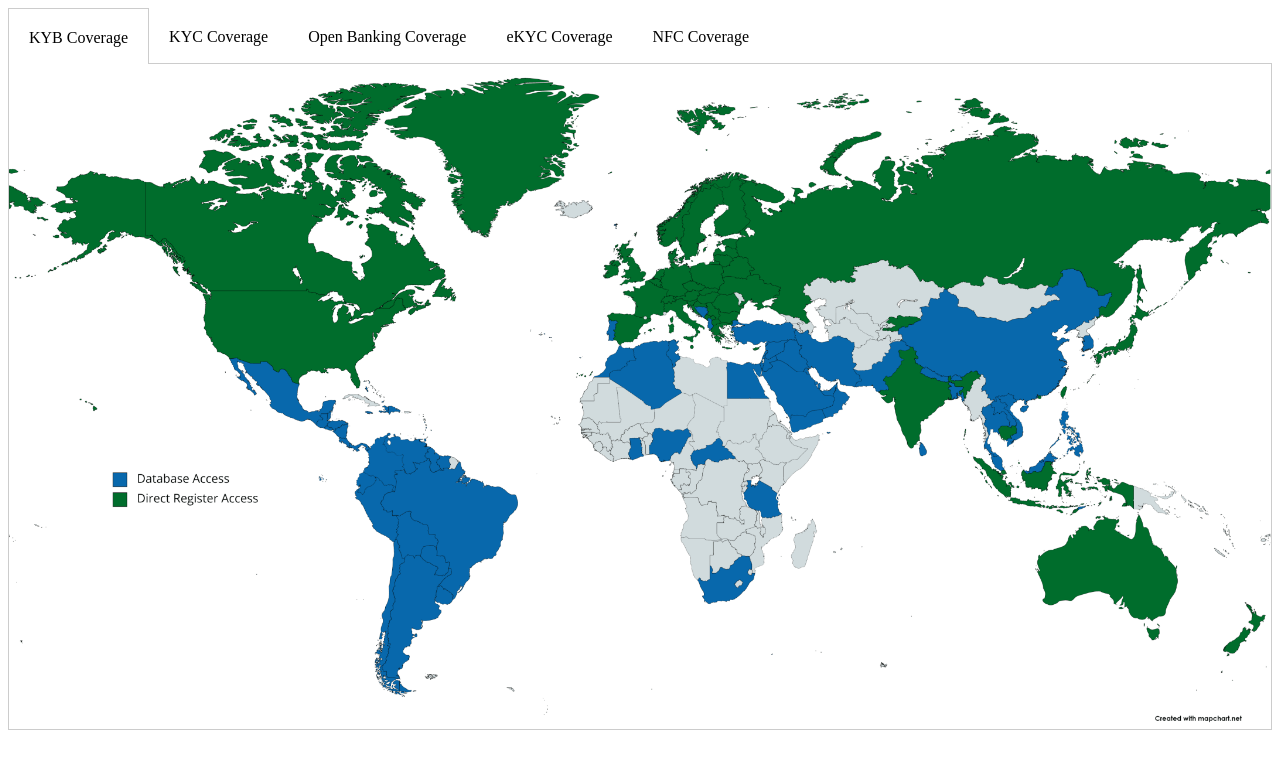
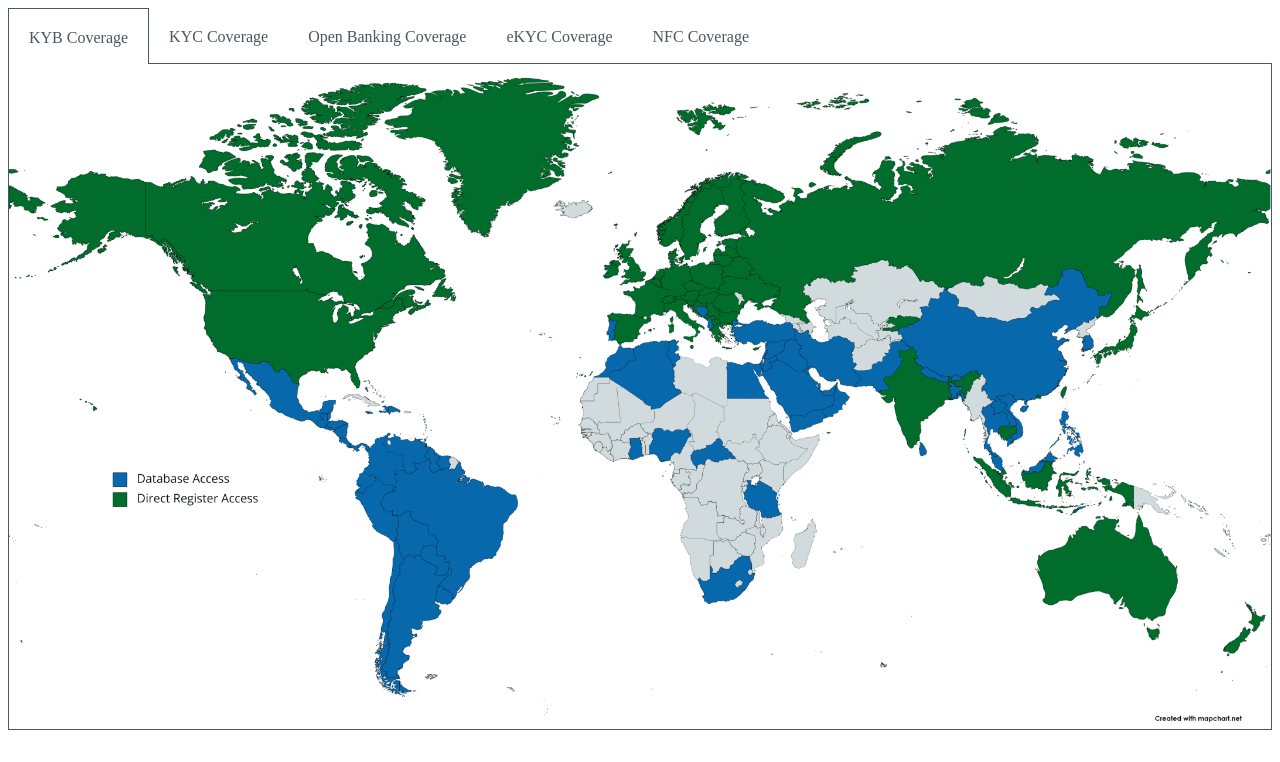
Before and after one commit to davidmann4/signd-maps, a plain HTML site: page index.html in a window 1280 px wide. Drawn offline with nearby package versions, Linux system fonts and the light colour scheme.

Commit message:
grey border/color

```diff
--- a/style.css
+++ b/style.css
@@ -5,13 +5,14 @@
 
 .signd-map-menu-item.selected{
     background-color: #fff;
-    border: 1px solid #ccc;
+    border: 1px solid rgb(75, 86, 98);
 }
 
 #menu{
     width: 100%;
     display: flex;
     margin-bottom: -5px;
+    color: rgb(75, 86, 98);
 }
 
 @media (max-width: 600px) {
@@ -21,7 +22,7 @@
 }
 
 #signd-map-content{
-    border: 1px solid #ccc;
+    border: 1px solid rgb(75, 86, 98);
 }
 
 #signd-map-content img{
```
